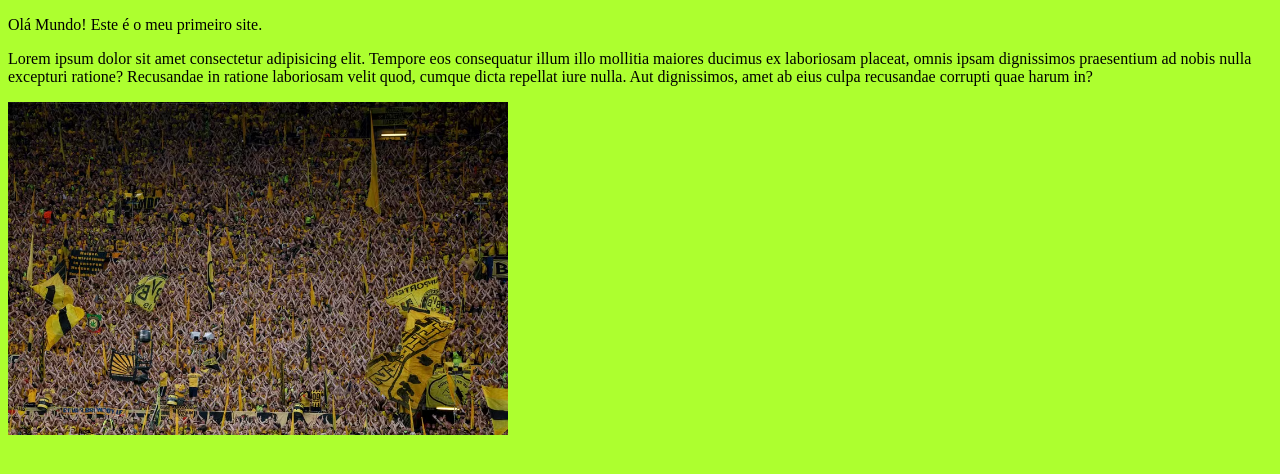
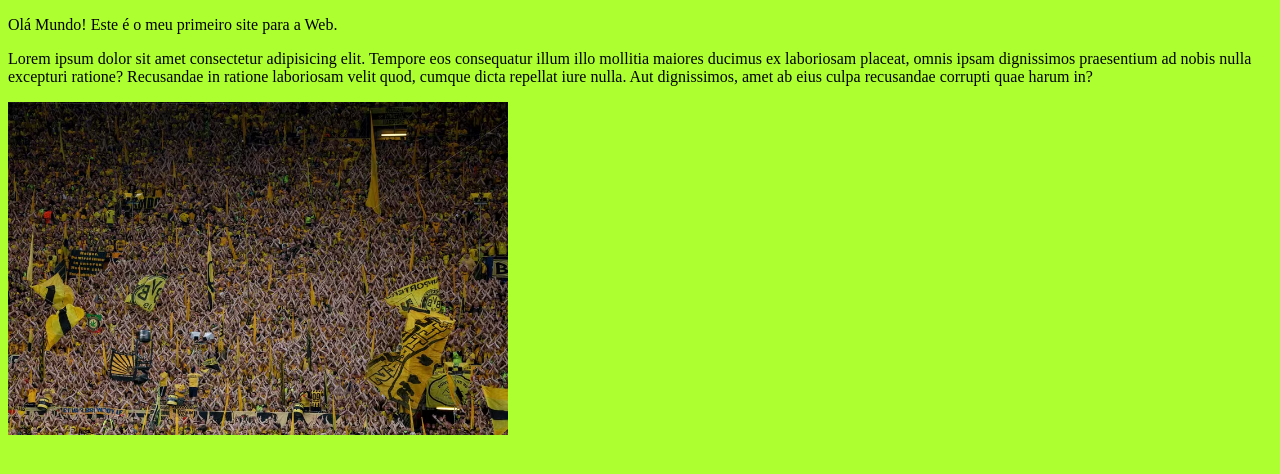
Before and after one commit to gsabinor/ProjetoWeb1, a plain HTML site: page index.html in a window 1280 px wide. Drawn offline with Linux system fonts and the light colour scheme.

Commit message:
UPDATE index.html Boas Vindas

```diff
--- a/index.html
+++ b/index.html
@@ -7,7 +7,7 @@
     <link rel="stylesheet" href="style.css">
 </head>
 <body>
-    <p>Olá Mundo! Este é o meu primeiro site. </p>
+    <p>Olá Mundo! Este é o meu primeiro site para a Web. </p>
 
     <p>Lorem ipsum dolor sit amet consectetur adipisicing elit. Tempore eos consequatur illum illo mollitia maiores ducimus ex laboriosam placeat, omnis ipsam dignissimos praesentium ad nobis nulla excepturi ratione? Recusandae in ratione laboriosam velit quod, cumque dicta repellat iure nulla. Aut dignissimos, amet ab eius culpa recusandae corrupti quae harum in?</p>
     <img src="muralhaamarela.jpg" alt="" width="500px">
```
